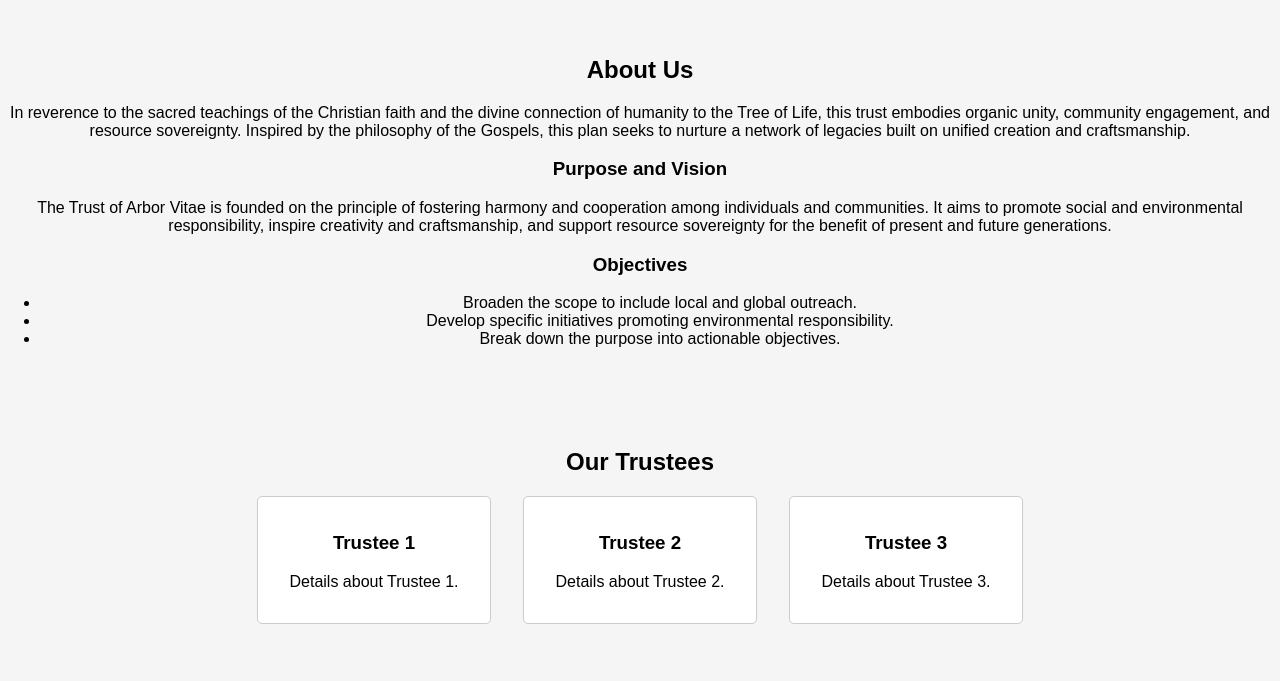
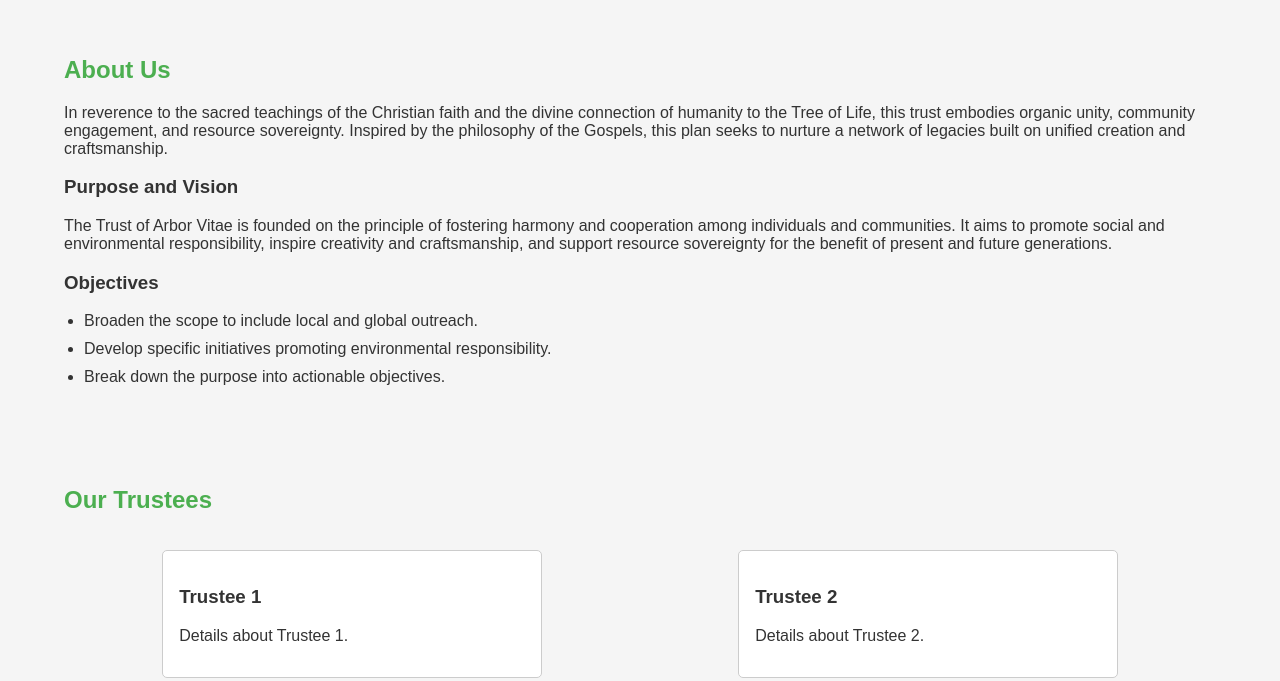
Before and after one commit to ArborVitaeProject/Trust, a plain HTML site: page index.html in a window 1280 px wide. Shown: the part 468-1149 px from the top of the page. Drawn offline with Linux system fonts and the light colour scheme; a script that the page names is missing.

Commit message:
Update styles.css

```diff
--- a/styles.css
+++ b/styles.css
@@ -1,9 +1,10 @@
 /* General Styles */
 body {
-    font-family: Arial, sans-serif;
+    font-family: 'Arial', sans-serif;
     margin: 0;
     padding: 0;
     background-color: #f5f5f5;
+    color: #333;
 }
 
 header {
@@ -40,14 +41,18 @@ nav ul li a {
 }
 
 section {
-    padding: 2em 0;
-    text-align: center;
+    padding: 2em 5%;
+    text-align: left;
+}
+
+section h2 {
+    color: #4CAF50;
 }
 
 .trustees {
     display: flex;
-    justify-content: center;
-    gap: 2em;
+    justify-content: space-around;
+    flex-wrap: wrap;
 }
 
 .trustee-card {
@@ -55,7 +60,8 @@ section {
     border: 1px solid #ccc;
     border-radius: 5px;
     padding: 1em;
-    width: 200px;
+    width: 30%;
+    margin: 1em;
     transition: transform 0.3s;
 }
 
@@ -101,3 +107,11 @@ footer {
     text-align: center;
     padding: 1em 0;
 }
+
+ul {
+    padding-left: 20px;
+}
+
+ul li {
+    margin-bottom: 10px;
+}
```
